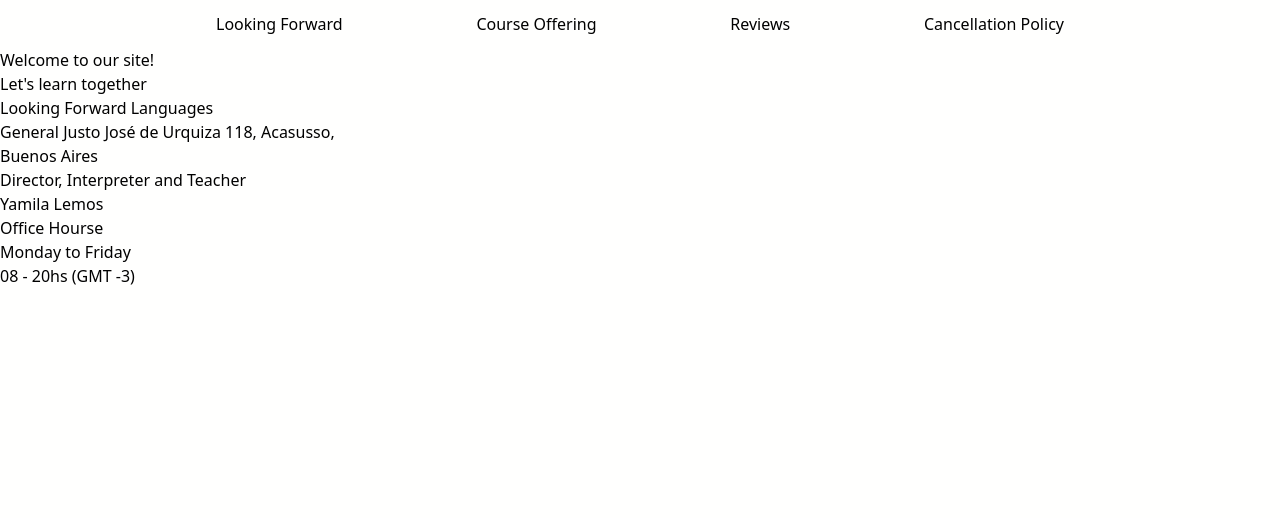
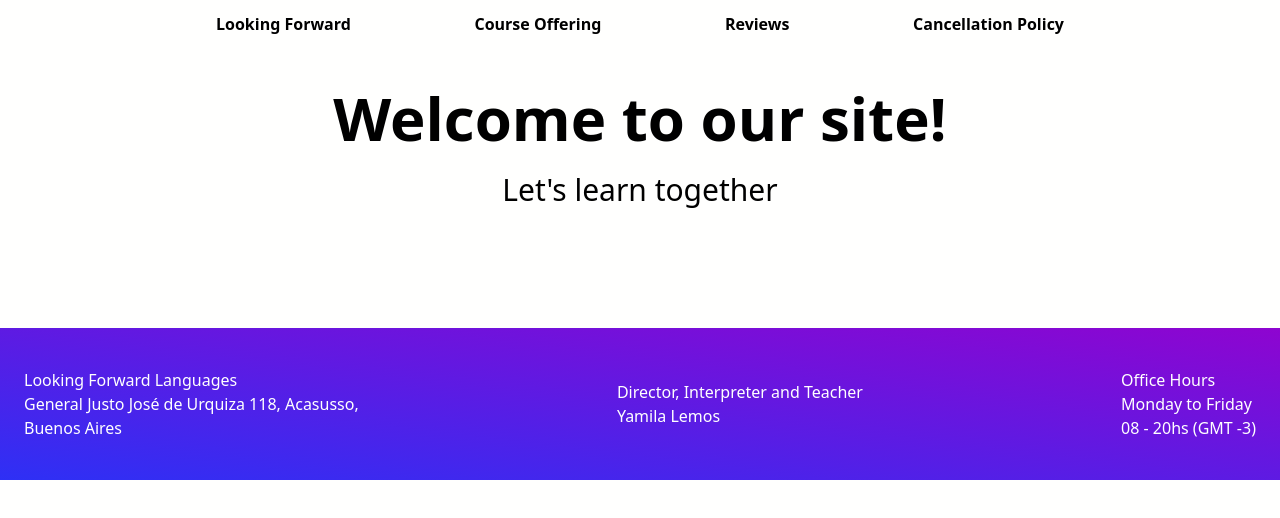
Before and after one commit to AucaCoyan/looking-forward, a Next.js app: page / in a window 1280 px wide. Shown: the top 518 px of the page. Built offline with nearby package versions, Linux system fonts and the light colour scheme.

Commit message:
:lipstick: work on `Navbar`, `Footer` and `index.tsx`

```diff
--- a/src/components/Footer.tsx
+++ b/src/components/Footer.tsx
@@ -2,21 +2,28 @@ import React from "react";
 
 const Footer = () => {
   return (
-    <div>
+    <>
+      {/* Blank space */}
+      <div className="py-10" />
+      <div className="bottom-0 flex items-center py-10 px-6 justify-between bg-gradient-to-tr text-white from-[#2e30f5] to-[#8e05d0]">
+        {/* Left items */}
         <div>
           Looking Forward Languages <br />
           General Justo José de Urquiza 118, Acasusso, <br /> Buenos Aires
         </div>
+        {/* Center items */}
         <div>
           Director, Interpreter and Teacher <br />
           Yamila Lemos
         </div>
+        {/* Right items */}
         <div>
-        Office Hourse <br />
+          Office Hours <br />
           Monday to Friday <br />
           08 - 20hs (GMT -3)
         </div>
       </div>
+    </>
   );
 };
 
--- a/src/components/Navbar.tsx
+++ b/src/components/Navbar.tsx
@@ -7,11 +7,19 @@ const Navbar = () => {
       {/* Full navbar */}
       <nav className="sticky top-0 z-10 py-3 mx-auto">
         {/* Words navbar */}
-        <div className="dark:bg-slate-800 dark:text-cyan-400 px-6 flex items-center m-auto justify-between xl:max-w-4xl sm:max-w-sm">
-          <Link href="/">Looking Forward</Link>
-          <Link href="/CourseOffering">Course Offering</Link>
-          <div>Reviews</div>
-          <Link href="/CancellationPolicy">Cancellation Policy</Link>
+        <div className="font-bold dark:bg-slate-800 dark:text-cyan-400 px-6 flex items-center m-auto justify-between xl:max-w-4xl sm:max-w-sm">
+          <div className="hover:underline">
+            <Link href="/">Looking Forward</Link>
+          </div>
+          <div className="hover:underline">
+            <Link href="/CourseOffering">Course Offering</Link>
+          </div>
+          <div className="hover:underline">
+            <div>Reviews</div>
+          </div>
+          <div className="hover:underline">
+            <Link href="/CancellationPolicy">Cancellation Policy</Link>
+          </div>
         </div>
       </nav>
     </>
--- a/src/pages/index.tsx
+++ b/src/pages/index.tsx
@@ -3,8 +3,11 @@ import Image from "next/image";
 
 export default function Home() {
   return (
-    <div className="">
-      Welcome to our site!<div>Let's learn together</div>
+    <div className="py-10">
+      <div className="text-6xl font-black text-center">
+        Welcome to our site!
+      </div>
+      <div className="text-3xl pt-6 text-center">Let&#39;s learn together</div>
     </div>
   );
 }
```
Lines whose indentation alone changed are shown as unchanged.
